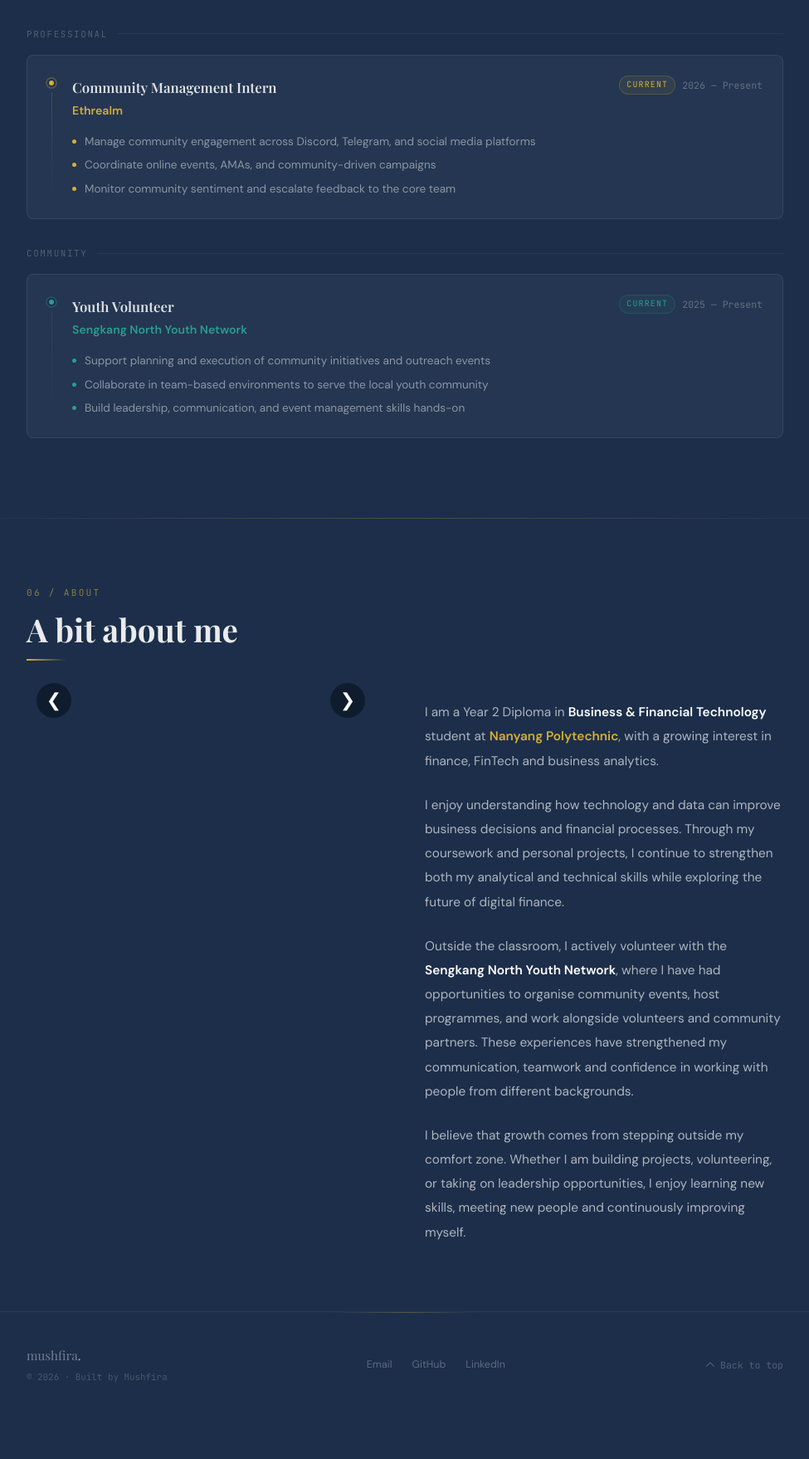
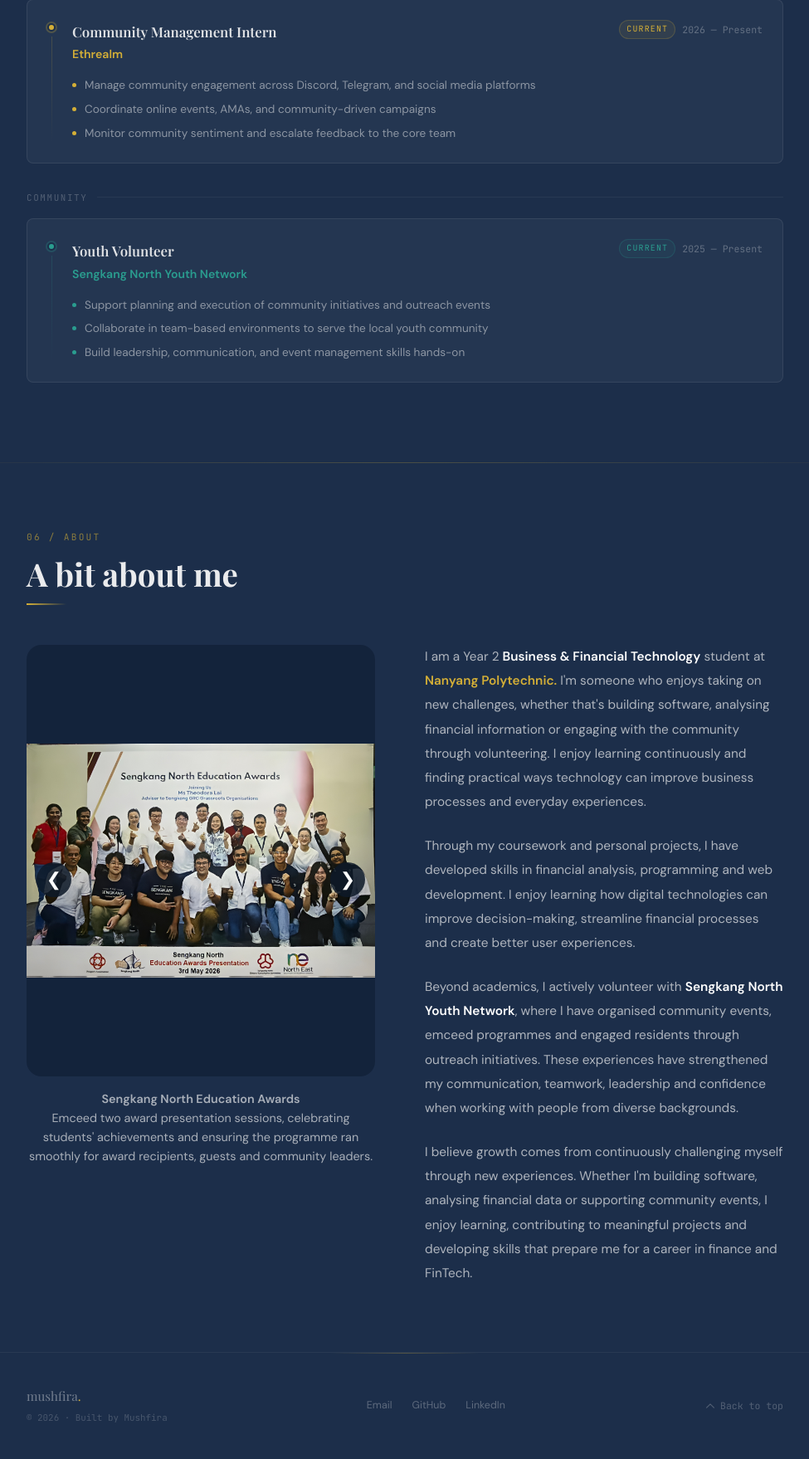
Before and after one commit to firah08/mushfira_portfolio, a Flask app: page / in a window 1280 px wide. Shown: the part 3106-4864 px from the top of the page at 83% size, without its empty margins (152-1127 px from the left). Before the commit the page ends 4771 px from the top, so only its background shows below. Run offline with Flask 3, Linux system fonts and the light colour scheme; some web fonts are replaced.

Commit message:
fixed carousel issue

```diff
--- a/static/css/style.css
+++ b/static/css/style.css
@@ -813,9 +813,9 @@ img { max-width: 100%; display: block; }
 .slide img{
     width:100%;
     height:520px;
-    object-fit:cover;
+    object-fit:contain;
+    background:#13233b;
     border-radius:18px;
-    border:1px solid rgba(255,255,255,.08);
 }
 
 .photo-caption{
--- a/templates/index.html
+++ b/templates/index.html
@@ -163,15 +163,20 @@
     <div class="section-heading-bar"></div>
 
     <div class="projects-grid">
-      {% for project in projects %}
-      <a href="{{ project.repo }}" target="_blank" rel="noopener noreferrer" class="card project-card">
+
+      <!-- Portfolio Website (Clickable) -->
+      <a href="https://github.com/firah08/mushfira_portfolio"
+         target="_blank"
+         rel="noopener noreferrer"
+         class="card project-card">
+
         <div class="project-top">
           <div class="project-icon">
-            <!-- Folder icon -->
             <svg width="18" height="18" fill="none" stroke="currentColor" stroke-width="1.5" viewBox="0 0 24 24">
               <path stroke-linecap="round" stroke-linejoin="round" d="M3.75 9.776c.112-.017.227-.026.344-.026h15.812c.117 0 .232.009.344.026m-16.5 0a2.25 2.25 0 00-1.883 2.542l.857 6a2.25 2.25 0 002.227 1.932H19.05a2.25 2.25 0 002.227-1.932l.857-6a2.25 2.25 0 00-1.883-2.542m-16.5 0V6A2.25 2.25 0 016 3.75h3.879a1.5 1.5 0 011.06.44l2.122 2.12a1.5 1.5 0 001.06.44H18A2.25 2.25 0 0120.25 9v.776"/>
             </svg>
           </div>
+
           <span class="project-arrow">
             <svg width="16" height="16" fill="none" stroke="currentColor" stroke-width="1.5" viewBox="0 0 24 24">
               <path stroke-linecap="round" stroke-linejoin="round" d="M13.5 6H5.25A2.25 2.25 0 003 8.25v10.5A2.25 2.25 0 005.25 21h10.5A2.25 2.25 0 0018 18.75V10.5m-10.5 6L21 3m0 0h-5.25M21 3v5.25"/>
@@ -180,17 +185,73 @@
         </div>
 
         <div>
-          <p class="project-name">{{ project.name }}</p>
-          <p class="project-desc" style="margin-top:8px;">{{ project.description }}</p>
+          <p class="project-name">Portfolio Website</p>
+          <p class="project-desc" style="margin-top:8px;">
+            Personal portfolio showcasing my projects, experience and community involvement using Flask, HTML, CSS and JavaScript.
+          </p>
         </div>
 
         <div class="project-pills">
-          {% for t in project.tech %}
-          <span class="pill">{{ t }}</span>
-          {% endfor %}
+          <span class="pill">Flask</span>
+          <span class="pill">HTML</span>
+          <span class="pill">CSS</span>
+          <span class="pill">JavaScript</span>
         </div>
+
       </a>
-      {% endfor %}
+
+      <!-- Contribo -->
+      <div class="card project-card">
+
+        <div class="project-top">
+          <div class="project-icon">
+            <svg width="18" height="18" fill="none" stroke="currentColor" stroke-width="1.5" viewBox="0 0 24 24">
+              <path stroke-linecap="round" stroke-linejoin="round" d="M3.75 9.776c.112-.017.227-.026.344-.026h15.812c.117 0 .232.009.344.026m-16.5 0a2.25 2.25 0 00-1.883 2.542l.857 6a2.25 2.25 0 002.227 1.932H19.05a2.25 2.25 0 002.227-1.932l.857-6a2.25 2.25 0 00-1.883-2.542m-16.5 0V6A2.25 2.25 0 016 3.75h3.879a1.5 1.5 0 011.06.44l2.122 2.12a1.5 1.5 0 001.06.44H18A2.25 2.25 0 0120.25 9v.776"/>
+            </svg>
+          </div>
+        </div>
+
+        <div>
+          <p class="project-name">Contribo</p>
+          <p class="project-desc" style="margin-top:8px;">
+            Discord bot for project management that tracks tasks, meetings, attendance and contribution records.
+          </p>
+        </div>
+
+        <div class="project-pills">
+          <span class="pill">Python</span>
+          <span class="pill">Discord.py</span>
+          <span class="pill">SQLite</span>
+        </div>
+
+      </div>
+
+      <!-- CoLab -->
+      <div class="card project-card">
+
+        <div class="project-top">
+          <div class="project-icon">
+            <svg width="18" height="18" fill="none" stroke="currentColor" stroke-width="1.5" viewBox="0 0 24 24">
+              <path stroke-linecap="round" stroke-linejoin="round" d="M3.75 9.776c.112-.017.227-.026.344-.026h15.812c.117 0 .232.009.344.026m-16.5 0a2.25 2.25 0 00-1.883 2.542l.857 6a2.25 2.25 0 002.227 1.932H19.05a2.25 2.25 0 002.227-1.932l.857-6a2.25 2.25 0 00-1.883-2.542m-16.5 0V6A2.25 2.25 0 016 3.75h3.879a1.5 1.5 0 011.06.44l2.122 2.12a1.5 1.5 0 001.06.44H18A2.25 2.25 0 0120.25 9v.776"/>
+            </svg>
+          </div>
+        </div>
+
+        <div>
+          <p class="project-name">CoLab</p>
+          <p class="project-desc" style="margin-top:8px;">
+            Community event management platform with RSVP, attendance tracking and volunteer management features.
+          </p>
+        </div>
+
+        <div class="project-pills">
+          <span class="pill">Flask</span>
+          <span class="pill">Bootstrap</span>
+          <span class="pill">SQLite</span>
+        </div>
+
+      </div>
+
     </div>
 
     <div class="github-cta">
@@ -201,13 +262,11 @@
         See all repositories on GitHub →
       </a>
     </div>
+
   </div>
 </section>
 
-
 <div class="divider"></div>
-
-
 <!-- ════════════════════════════════════════════════════════════════════════════
      4. EXPERIENCE — Events & Talks Attended
 ════════════════════════════════════════════════════════════════════════════ -->
@@ -342,61 +401,62 @@
       <!-- ================= Carousel ================= -->
       <div class="about-carousel">
 
-        <!-- Slide 1 -->
-        <!-- <div class="slide active">
+        <!-- Slide 1 (Future Event) -->
+        <!--
+        <div class="slide active">
           <img src="{{ url_for('static', filename='images/about/Restore Photo 23-7-26 22.26_1.JPG') }}"
                alt="Community Night">
 
           <p class="photo-caption">
             <strong>Sengkang Community Night 2026</strong><br>
-            Emceeing a community event and engaging residents throughout the evening.
+            Emceed a community event, engaging residents and ensuring the programme ran smoothly throughout the evening.
           </p>
-        </div> -->
+        </div>
+        -->
 
         <!-- Slide 2 -->
-        <div class="slide">
+<div class="slide active">
   <img src="{{ url_for('static', filename='images/about/Restore Photo 23-7-26 22.26_1.JPG') }}"
-               alt="Education Awards">
+       alt="Sengkang North Education Awards">
 
   <p class="photo-caption">
     <strong>Sengkang North Education Awards</strong><br>
-            Group Picture with Sengkang GRC Grassroots Organisation Ms Theodora Lai.
+    Emceed two award presentation sessions, celebrating students' achievements and ensuring the programme ran smoothly for award recipients, guests and community leaders.
   </p>
 </div>
 
 <!-- Slide 3 -->
 <div class="slide">
   <img src="{{ url_for('static', filename='images/about/EZY70238.JPG') }}"
-               alt="EcoFest">
+       alt="EcoFest 2026">
 
   <p class="photo-caption">
     <strong>EcoFest 2026</strong><br>
-            Hosting interactive stage games for residents.
-          </p>
-        </div>
-        <!-- Slide 5 -->
-        <div class="slide">
-          <img src="{{ url_for('static', filename='images/about/Stakeholders & Participants.jpg') }}"
-               alt="Matcha Appreciation">
-
-          <p class="photo-caption">
-            <strong>Matcha Appreciation Workshop</strong><br>
-            Connected with Matcha Appreciation Workshop participants by introducing them to Sengkang North Youth Network’s online platforms.
+    Planned and hosted interactive stage games, engaging more than 125 residents and creating an enjoyable experience throughout the event.
   </p>
 </div>
 
         <!-- Slide 4 -->
         <div class="slide">
+          <img src="{{ url_for('static', filename='images/about/Stakeholders & Participants.jpg') }}"
+               alt="Matcha Appreciation Workshop">
+
+          <p class="photo-caption">
+            <strong>Matcha Appreciation Workshop</strong><br>
+            Engaged participants and introduced them to Sengkang North Youth Network's social media platforms through QR code outreach.
+          </p>
+        </div>
+
+        <!-- Slide 5 -->
+        <div class="slide">
           <img src="{{ url_for('static', filename='images/about/IMG_4317.jpg') }}"
-               alt="Halloween">
+               alt="Halloween Event">
 
           <p class="photo-caption">
             <strong>Halloween Event 2025</strong><br>
-            Group Picture of all the volunteers for Halloween 2025.
+            Worked alongside fellow volunteers to support event operations and prize redemption for over 100 participants.
           </p>
         </div>
-
-
 
         <!-- Navigation -->
         <button class="prev">&#10094;</button>
@@ -408,34 +468,36 @@
       <div class="about-text">
 
         <p>
-          I am a Year 2 Diploma in
-          <span class="highlight">Business & Financial Technology</span>
-          student at
-          <span class="gold">Nanyang Polytechnic</span>, with a growing interest
-          in finance, FinTech and business analytics.
+          I am a Year 2 <span class="highlight">Business & Financial Technology</span>
+          student at <span class="gold">Nanyang Polytechnic.</span> I'm someone who
+          enjoys taking on new challenges, whether that's building software,
+          analysing financial information or engaging with the community through
+          volunteering. I enjoy learning continuously and finding practical ways
+          technology can improve business processes and everyday experiences.
         </p>
 
         <p>
-          I enjoy understanding how technology and data can improve business
-          decisions and financial processes. Through my coursework and personal
-          projects, I continue to strengthen both my analytical and technical
-          skills while exploring the future of digital finance.
+          Through my coursework and personal projects, I have developed skills in
+          financial analysis, programming and web development. I enjoy learning how
+          digital technologies can improve decision-making, streamline financial
+          processes and create better user experiences.
         </p>
 
         <p>
-          Outside the classroom, I actively volunteer with the
-          <span class="highlight">Sengkang North Youth Network</span>, where I
-          have had opportunities to organise community events, host programmes,
-          and work alongside volunteers and community partners. These experiences
-          have strengthened my communication, teamwork and confidence in working
-          with people from different backgrounds.
+          Beyond academics, I actively volunteer with
+          <span class="highlight">Sengkang North Youth Network</span>, where I have
+          organised community events, emceed programmes and engaged residents through
+          outreach initiatives. These experiences have strengthened my communication,
+          teamwork, leadership and confidence when working with people from diverse
+          backgrounds.
         </p>
 
         <p>
-          I believe that growth comes from stepping outside my comfort zone.
-          Whether I am building projects, volunteering, or taking on leadership
-          opportunities, I enjoy learning new skills, meeting new people and
-          continuously improving myself.
+          I believe growth comes from continuously challenging myself through new
+          experiences. Whether I'm building software, analysing financial data or
+          supporting community events, I enjoy learning, contributing to meaningful
+          projects and developing skills that prepare me for a career in finance and
+          FinTech.
         </p>
 
       </div>
```
Lines whose indentation alone changed are shown as unchanged.
